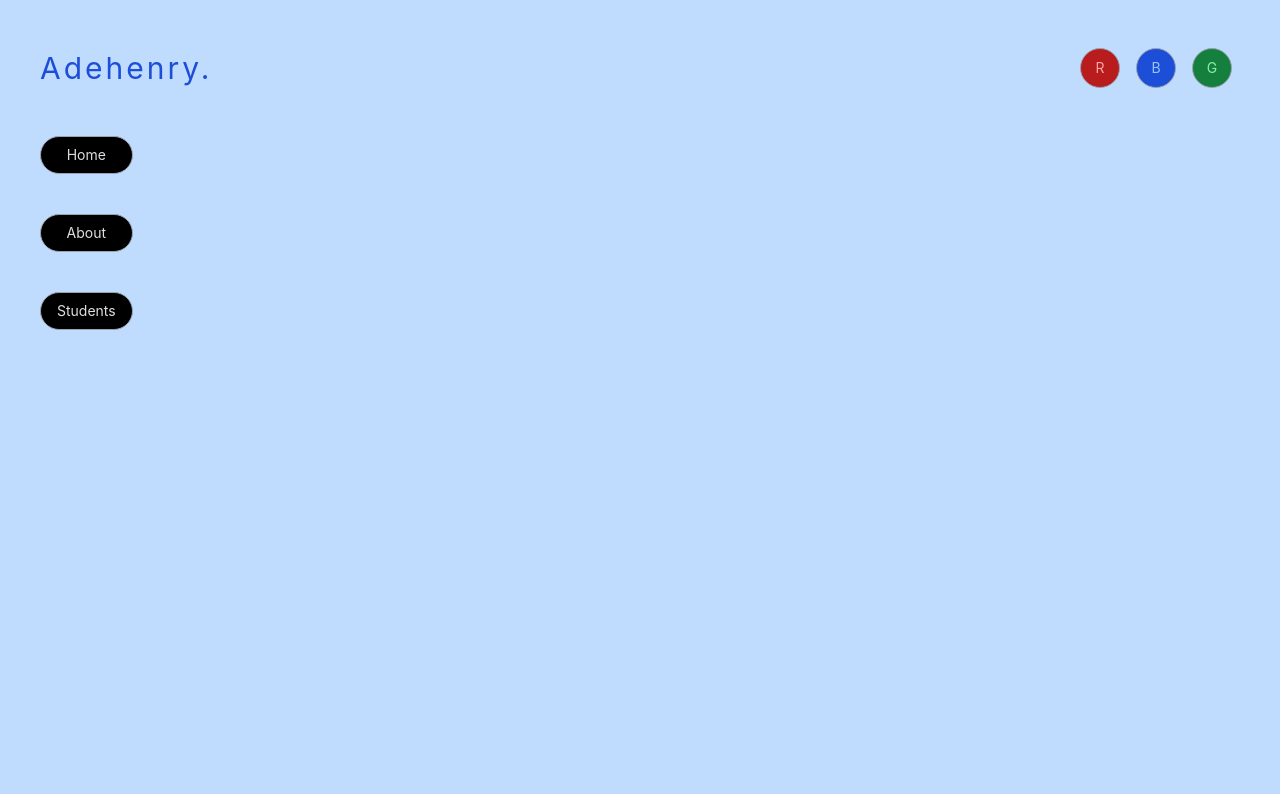
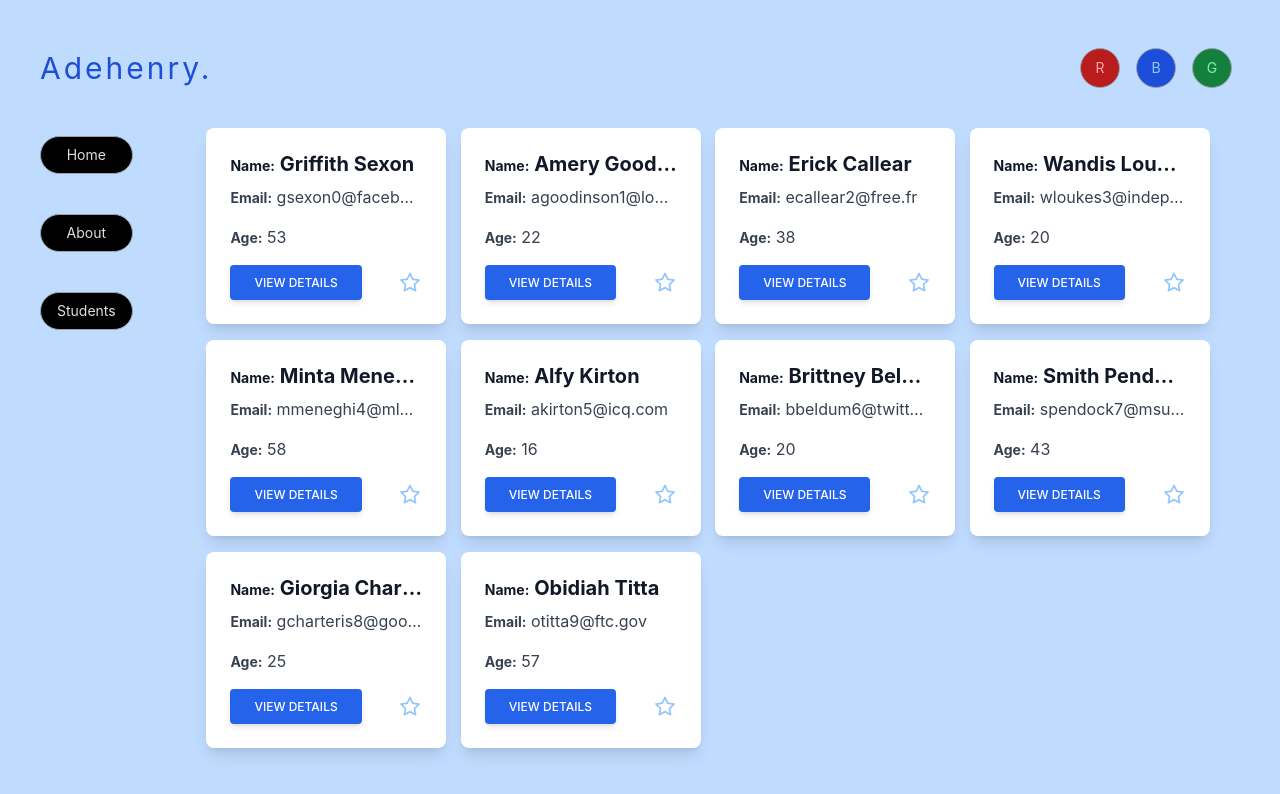
Before and after one commit to AdehenryOmoOba/VITE_REACT_RTK_RTK-QUERY_TAILWINDCSS-STARTER-CODE, a React (Vite) app: page /students in a window 1280 px wide. Shown: the top 794 px of the page. Built offline with nearby package versions, Linux system fonts and the light colour scheme; data requests are answered from the project's data file.

Commit message:
added details page

```diff
--- a/src/App.jsx
+++ b/src/App.jsx
@@ -5,6 +5,8 @@ import About from "./Pages/About"
 import Students from "./Pages/Students"
 import Home from "./Pages/Home"
 import { useSelector } from 'react-redux'
+import StudentDetails from "./Pages/StudentDetails"
+
 
 function App() {
    const {homeBgColor} = useSelector((state) => state.themeReducer)
@@ -18,7 +20,8 @@ function App() {
         <Routes>
           <Route path="/" element={<Home />}/>
           <Route path="/about" element={<About />}/>
-          <Route path="/blogs" element={<Students />}/>
+          <Route path="/students" element={<Students />}/>
+          <Route path="/students/:id" element={<StudentDetails />}/>
         </Routes>
         </div>
         </div>
--- /dev/null
+++ b/src/Pages/StudentDetails.jsx
@@ -0,0 +1,15 @@
+import React from 'react'
+import { useLocation, useParams } from 'react-router-dom'
+import Card from '../components/Card'
+
+function StudentDetails() {
+  const {state} = useLocation()
+
+    return (
+            <div className='w-full md:w-2/3'>
+               <Card data={state} details/>
+            </div>
+    )
+}
+
+export default StudentDetails
--- a/src/Pages/Students.jsx
+++ b/src/Pages/Students.jsx
@@ -7,11 +7,11 @@ function Students() {
   const {data,isFetching,isError} = useGetallStudentsQuery()
 
   if (isError) return <div className='w-full'><h2 className='text-black text-xl text-center'>Something went wrong 😏</h2></div>
-  if (isFetching) return <div className='w-full grid grid-cols-1 md:grid-cols-2 lg:grid-cols-3 xl:grid-cols-4 p-8 gap-4'><h3>Loading...</h3></div>
+  if (isFetching) return <div className='w-full'><h2 className='text-black text-xl text-center'>Loading...</h2></div>
 
     return (
             <div className='w-full grid grid-cols-1 md:grid-cols-2 lg:grid-cols-3 xl:grid-cols-4 p-8 gap-4'>
-              {data?.map((student) => (<Card key={student.id} name={`${student.first_name} ${student.last_name}`} email={student.email} age={student.age} />))}
+              {data?.map((student) => (<Card key={student.id} data={student}/>))}
             </div>
     )
 }
--- a/src/components/Card.jsx
+++ b/src/components/Card.jsx
@@ -1,23 +1,36 @@
 import {AiOutlineStar} from "react-icons/ai";
 import React from 'react'
 import { useSelector } from 'react-redux'
+import { useNavigate } from "react-router-dom";
 
+function Card({data, details}) {
+  const {textColor} = useSelector((state) => state.themeReducer)
+  const navigate = useNavigate()
+  const detailInfo = <div className="w-full grid grid-cols-1 p-8 rounded-lg shadow-lg bg-white mt-8">
+                     <h5 className="text-gray-900 text-xl font-bold leading-tight mb-2 truncate"><span className="text-sm font-bold">Name:</span> {data.first_name} {data.last_name}</h5>
+                     <p className="text-gray-700 text-base mb-4 truncate"><span className="text-sm font-bold">Email:</span> {data.email}</p>
+                     <p className="text-gray-700 text-base mb-4"><span className="text-sm font-bold">Age:</span> {data.age}</p>
+                     <p className="text-gray-700 text-base mb-4"><span className="text-sm font-bold">Gender:</span> {data.gender}</p>
+                     <p className="text-gray-700 text-base mb-4"><span className="text-sm font-bold">Address:</span> {data.address}</p>
+                     <div className='flex w-full justify-between items-center'>
+                     <button type="button" className=" inline-block px-6 py-2.5 bg-blue-600 text-white font-medium text-xs leading-tight uppercase rounded shadow-md hover:bg-blue-700 hover:shadow-lg focus:bg-blue-700 focus:shadow-lg focus:outline-none focus:ring-0 active:bg-blue-800 active:shadow-lg transition duration-150 ease-in-out" onClick={() => navigate(`/students`)}>Back</button>
+                      <AiOutlineStar className={`${textColor} cursor-pointer text-2xl`}/>
+                     </div>
+                   </div>
 
+ const summaryInfo = <div className="block p-6 rounded-lg shadow-lg bg-white max-w-sm min-w-[15rem]">
+                      <h5 className="text-gray-900 text-xl font-bold leading-tight mb-2 truncate"><span className="text-sm font-bold">Name:</span> {data.first_name} {data.last_name}</h5>
+                      <p className="text-gray-700 text-base mb-4 truncate"><span className="text-sm font-bold">Email:</span> {data.email}</p>
+                      <p className="text-gray-700 text-base mb-4"><span className="text-sm font-bold">Age:</span> {data.age}</p>
+                      <div className='flex w-full justify-between items-center'>
+                      <button type="button" className=" inline-block px-6 py-2.5 bg-blue-600 text-white font-medium text-xs leading-tight uppercase rounded shadow-md hover:bg-blue-700 hover:shadow-lg focus:bg-blue-700 focus:shadow-lg focus:outline-none focus:ring-0 active:bg-blue-800 active:shadow-lg transition duration-150 ease-in-out" onClick={() => navigate(`/students/${data.id}`,{state: data})}>View Details</button>
+                       <AiOutlineStar className={`${textColor} cursor-pointer text-2xl`}/>
+                      </div>
+                     </div>
 
-function Card({name, email, age}) {
-  const {textColor} = useSelector((state) => state.themeReducer)
-
-    return (
-          <div className="block p-6 rounded-lg shadow-lg bg-white max-w-sm min-w-[15rem]">
-             <h5 className="text-gray-900 text-xl font-bold leading-tight mb-2">{name}</h5>
-             <p className="text-gray-700 text-base mb-4">{email}</p>
-             <p className="text-gray-700 text-base mb-4">{age}</p>
-             <div className='flex w-full justify-between items-center'>
-             <button type="button" className=" inline-block px-6 py-2.5 bg-blue-600 text-white font-medium text-xs leading-tight uppercase rounded shadow-md hover:bg-blue-700 hover:shadow-lg focus:bg-blue-700 focus:shadow-lg focus:outline-none focus:ring-0 active:bg-blue-800 active:shadow-lg transition duration-150 ease-in-out">View Details</button>
-              <AiOutlineStar className={`${textColor} cursor-pointer text-2xl`}/>
-             </div>
-          </div>
-    )
+    return (<>
+            {details ? detailInfo  :  summaryInfo}
+           </>)
 }
 
 export default Card
--- a/src/components/SideNav.jsx
+++ b/src/components/SideNav.jsx
@@ -8,7 +8,7 @@ function SideNav() {
         <ul>
           <Link to="/"  className="grid cursor-pointer my-10 border-gray-400 border py-2 px-4 rounded-full bg-black hover:bg-slate-800 text-sm place-items-center">Home</Link>
           <Link to="/about"  className="grid cursor-pointer my-10 border-gray-400 border py-2 px-4 rounded-full bg-black hover:bg-slate-800 text-sm place-items-center">About</Link>
-          <Link to="/blogs"  className="grid cursor-pointer my-10 border-gray-400 border py-2 px-4 rounded-full bg-black hover:bg-slate-800 text-sm place-items-center">Students</Link>
+          <Link to="/students"  className="grid cursor-pointer my-10 border-gray-400 border py-2 px-4 rounded-full bg-black hover:bg-slate-800 text-sm place-items-center">Students</Link>
         </ul>
       </div>
     )
```
